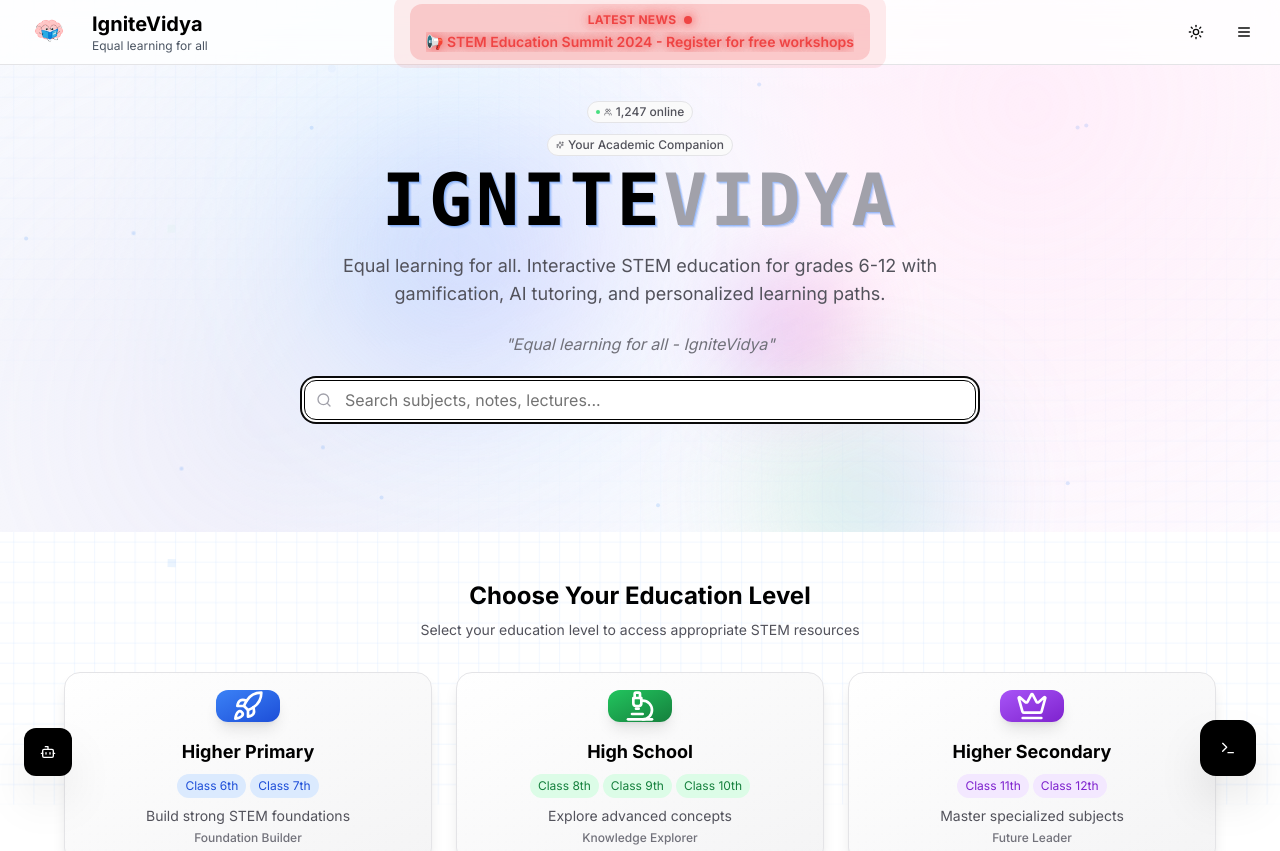
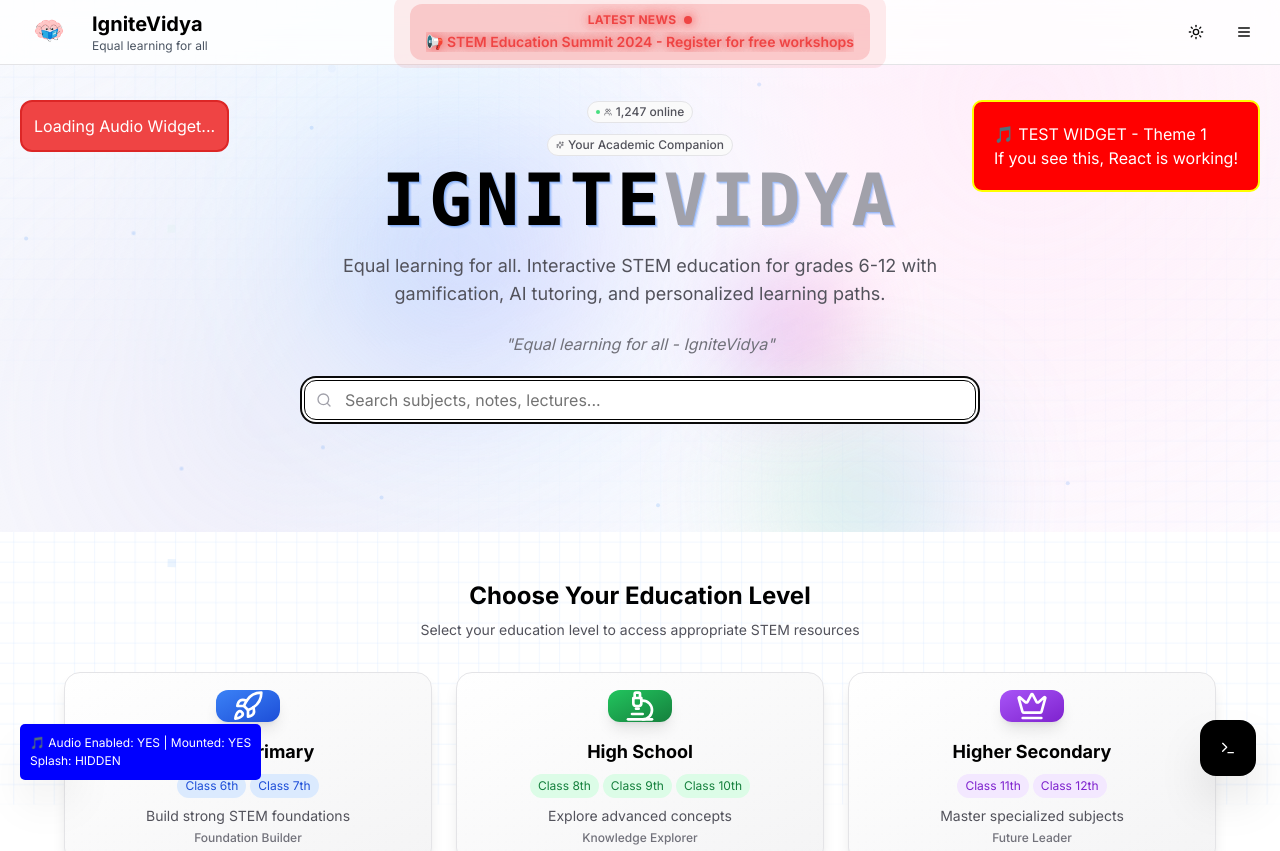
Before and after one commit to Afzal74/IgniteVidya, a Next.js app: page / in a window 1280 px wide. Shown: the top 851 px of the page. Built offline with nearby package versions, Linux system fonts and the light colour scheme.

Commit message:
\🔧 Debug audio widget visibility issues"

```diff
--- a/app/client-layout.tsx
+++ b/app/client-layout.tsx
@@ -10,6 +10,7 @@ import TerminalChat from "@/components/terminal-chat"
 import IgniteVidyaCompanion from "@/components/afzal-chat"
 import SplashScreen from "@/components/splash-screen"
 import DraggableAudioWidget from "@/components/draggable-audio-widget"
+import TestAudioWidget from "@/components/test-audio-widget"
 import { useState, useEffect } from "react"
 
 const inter = Inter({ subsets: ["latin"] })
@@ -23,7 +24,7 @@ export default function ClientLayout({
   const [mounted, setMounted] = useState(false)
   const [isTerminalOpen, setIsTerminalOpen] = useState(false)
   const [isIgniteVidyaCompanionOpen, setIsIgniteVidyaCompanionOpen] = useState(false)
-  const [audioEnabled, setAudioEnabled] = useState(false)
+  const [audioEnabled, setAudioEnabled] = useState(true) // Temporarily force enabled for debugging
 
   useEffect(() => {
     setMounted(true)
@@ -70,12 +71,36 @@ export default function ClientLayout({
               <TerminalChat isIgniteVidyaCompanionOpen={isIgniteVidyaCompanionOpen} onOpen={handleTerminalOpen} />
               <IgniteVidyaCompanion isTerminalOpen={isTerminalOpen} onOpen={handleIgniteVidyaCompanionOpen} />
               <Toaster />
+              {/* Test Widget - Always visible for debugging */}
+              <TestAudioWidget />
+
               {/* Draggable Audio Widget - starts after splash screen */}
               {audioEnabled && (
                 <DraggableAudioWidget
                   initialX={20}
                   initialY={100}
                 />
+              )}
+
+              {/* Debug: Force show audio widget after 3 seconds */}
+              {mounted && (
+                <div
+                  style={{
+                    position: 'fixed',
+                    bottom: '20px',
+                    left: '20px',
+                    background: 'blue',
+                    color: 'white',
+                    padding: '10px',
+                    borderRadius: '5px',
+                    zIndex: 9998,
+                    fontSize: '12px'
+                  }}
+                >
+                  🎵 Audio Enabled: {audioEnabled ? 'YES' : 'NO'} | Mounted: {mounted ? 'YES' : 'NO'}
+                  <br />
+                  Splash: {showSplash ? 'SHOWING' : 'HIDDEN'}
+                </div>
               )}
             </>
           )}
--- a/components/draggable-audio-widget.tsx
+++ b/components/draggable-audio-widget.tsx
@@ -49,12 +49,14 @@ export default function DraggableAudioWidget({
     audio.load()
 
     const handleCanPlay = () => {
+      console.log('Audio can play - setting loaded to true')
       setIsLoaded(true)
       // Try to play with user gesture
       const playPromise = audio.play()
       if (playPromise !== undefined) {
         playPromise
           .then(() => {
+            console.log('Audio started playing')
             setIsPlaying(true)
           })
           .catch((error) => {
@@ -62,6 +64,16 @@ export default function DraggableAudioWidget({
             setIsPlaying(false)
           })
       }
+    }
+
+    const handleLoadStart = () => {
+      console.log('Audio load started')
+    }
+
+    const handleError = (e: Event) => {
+      console.error('Audio failed to load:', e)
+      // Still show the widget even if audio fails
+      setIsLoaded(true)
     }
 
     const handlePlay = () => setIsPlaying(true)
@@ -72,16 +84,29 @@ export default function DraggableAudioWidget({
       audio.play()
     }
 
+    audio.addEventListener('loadstart', handleLoadStart)
     audio.addEventListener('canplay', handleCanPlay)
     audio.addEventListener('play', handlePlay)
     audio.addEventListener('pause', handlePause)
     audio.addEventListener('ended', handleEnded)
+    audio.addEventListener('error', handleError)
+
+    // Force loading after a timeout
+    const timeoutId = setTimeout(() => {
+      if (!isLoaded) {
+        console.log('Force enabling widget after timeout')
+        setIsLoaded(true)
+      }
+    }, 2000)
 
     return () => {
+      clearTimeout(timeoutId)
+      audio.removeEventListener('loadstart', handleLoadStart)
       audio.removeEventListener('canplay', handleCanPlay)
       audio.removeEventListener('play', handlePlay)
       audio.removeEventListener('pause', handlePause)
       audio.removeEventListener('ended', handleEnded)
+      audio.removeEventListener('error', handleError)
     }
   }, [])
 
@@ -117,7 +142,24 @@ export default function DraggableAudioWidget({
     dragControls.start(event)
   }
 
-  if (!mounted || !isLoaded) return null
+  if (!mounted) return null
+
+  // Show a loading state while audio loads
+  if (!isLoaded) {
+    return (
+      <div
+        style={{
+          position: 'fixed',
+          left: position.x,
+          top: position.y,
+          zIndex: 9999
+        }}
+        className="bg-red-500 text-white p-3 rounded-lg border-2 border-red-600"
+      >
+        Loading Audio Widget...
+      </div>
+    )
+  }
 
   const isDark = theme === 'dark'
 
--- /dev/null
+++ b/components/test-audio-widget.tsx
@@ -0,0 +1,33 @@
+"use client"
+
+import { useState, useEffect } from "react"
+
+export default function TestAudioWidget() {
+  const [mounted, setMounted] = useState(false)
+
+  useEffect(() => {
+    setMounted(true)
+  }, [])
+
+  if (!mounted) return null
+
+  return (
+    <div
+      style={{
+        position: 'fixed',
+        top: '100px',
+        right: '20px',
+        zIndex: 9999,
+        background: 'red',
+        color: 'white',
+        padding: '20px',
+        borderRadius: '10px',
+        border: '2px solid yellow'
+      }}
+    >
+      🎵 TEST WIDGET - Theme 1
+      <br />
+      If you see this, React is working!
+    </div>
+  )
+}
```
